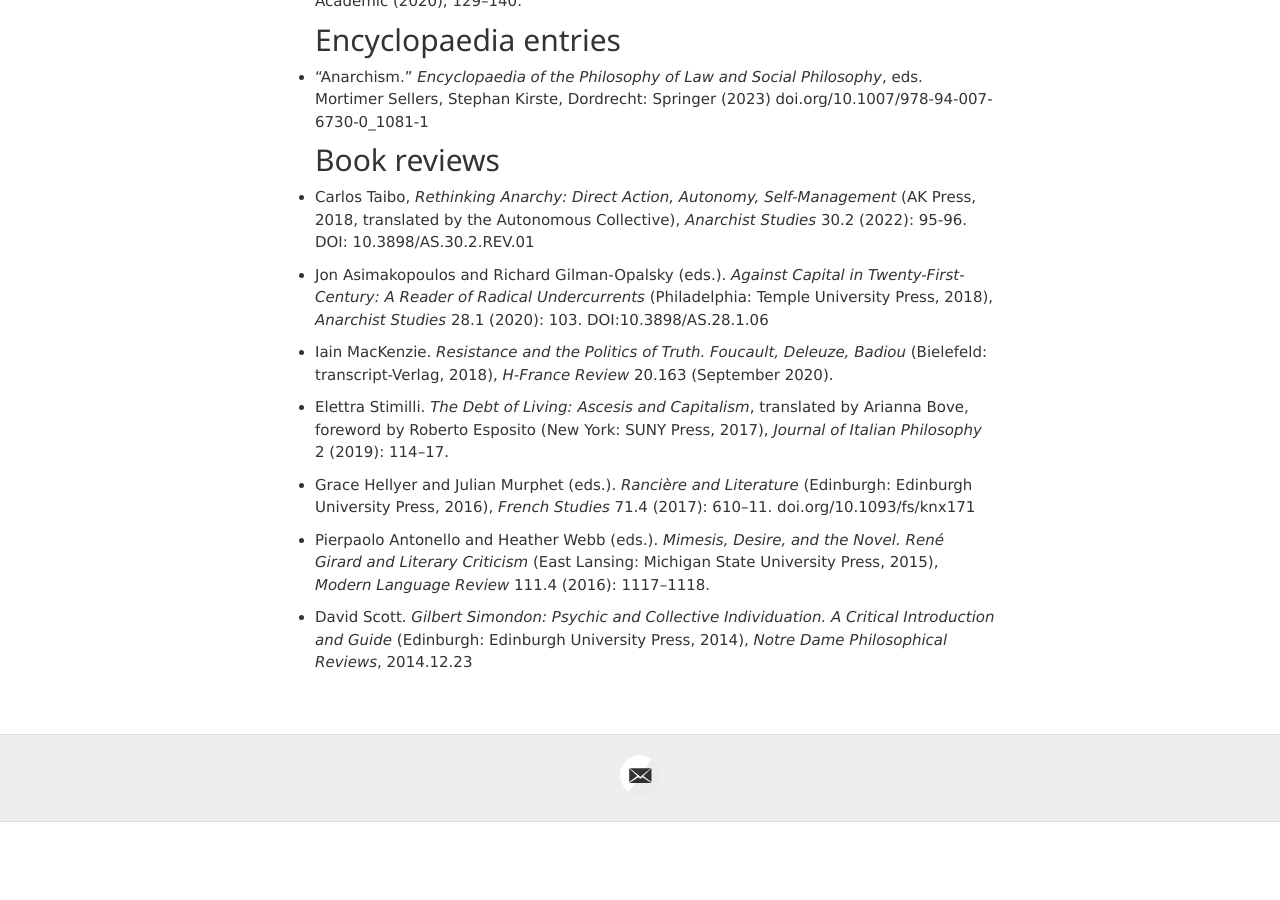
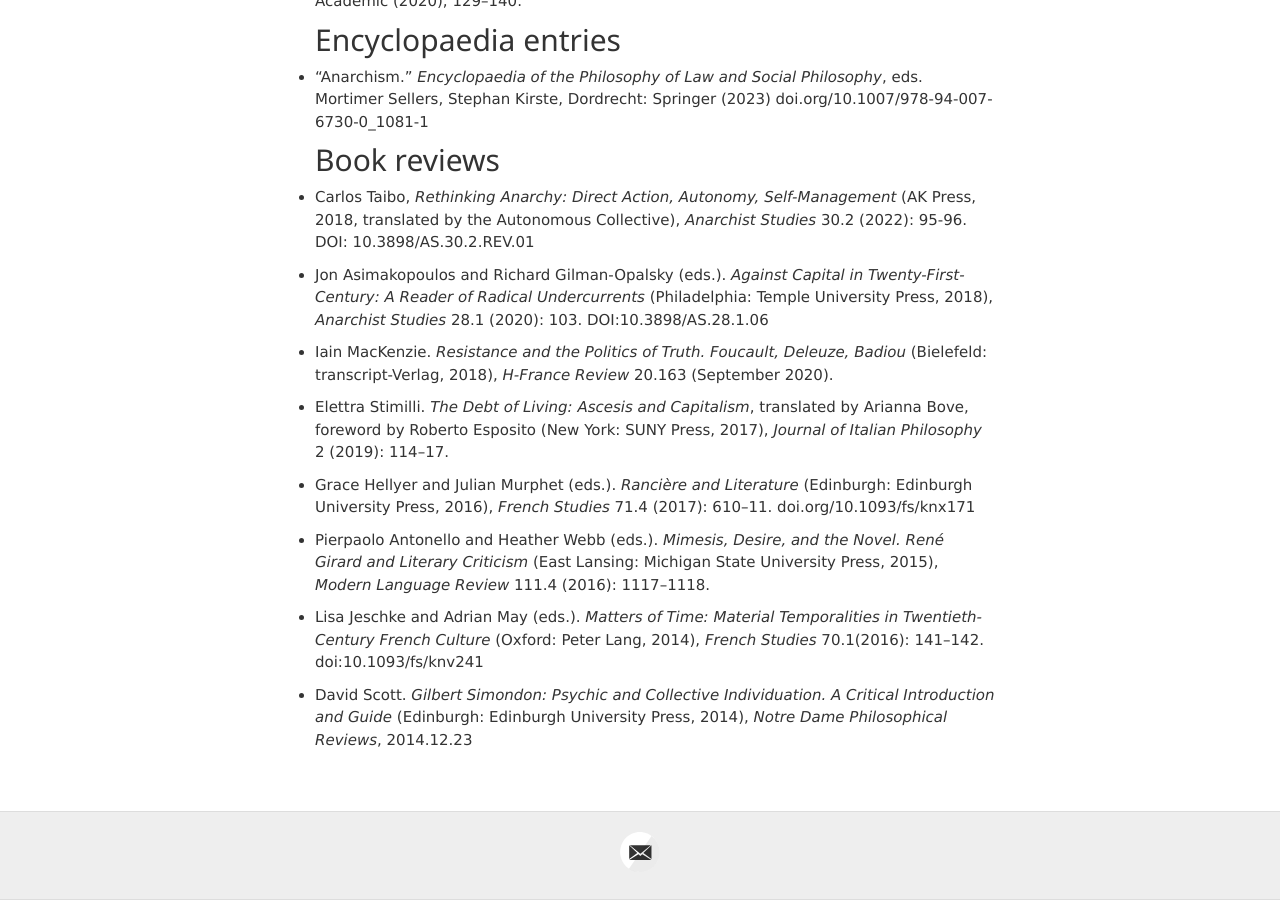
Before and after one commit to IJanicka/IJanicka.github.io, a Jekyll site: the page built from publications.md, in a window 1280 px wide and 900 px high, scrolled down 1913 px. Built offline with Jekyll 4.4.1, drawn with Linux system fonts in a browser that asks for light colours; before the commit the page ends 2735 px from its top, so only the background shows below that.

Commit message:
Update publications.md

```diff
--- a/publications.md
+++ b/publications.md
@@ -56,16 +56,18 @@
 
   <h2>Book reviews</h2>
 
-* Carlos Taibo, *Rethinking Anarchy: Direct Action, Autonomy, Self-Management* (AK Press, 2018, translated by the Autonomous Collective), *Anarchist Studies* 30.2 (2022): 95-96. DOI: 10.3898/AS.30.2.REV.01<br>
+* <a href="../Review by Iwona Janicka_Carlos Taibo_Rethining Anarchy_Anarchist Studies 30.2_2022">Carlos Taibo, *Rethinking Anarchy: Direct Action, Autonomy, Self-Management* (AK Press, 2018, translated by the Autonomous Collective), *Anarchist Studies* 30.2 (2022): 95-96. DOI: 10.3898/AS.30.2.REV.01<a/><br>
 
-* Jon Asimakopoulos and Richard Gilman-Opalsky (eds.). *Against Capital in Twenty-First-Century: A Reader of Radical Undercurrents* (Philadelphia: Temple University Press, 2018), *Anarchist Studies* 28.1 (2020): 103. DOI:10.3898/AS.28.1.06<br>
+* <a href="../Review_Asimakopoulos and Gilman-Opalsky_Against Capital in the 21st century_by Iwona Janicka_Anarchist Studies_2020">Jon Asimakopoulos and Richard Gilman-Opalsky (eds.). *Against Capital in Twenty-First-Century: A Reader of Radical Undercurrents* (Philadelphia: Temple University Press, 2018), *Anarchist Studies* 28.1 (2020): 103. DOI:10.3898/AS.28.1.06<a/><br>
 
-* Iain MacKenzie. *Resistance and the Politics of Truth. Foucault, Deleuze, Badiou* (Bielefeld: transcript-Verlag, 2018), *H-France Review* 20.163 (September 2020).<br>
+* <a href="../Review of Iain MacKenzie_Resistance and the Politics of Truth_vol20no163_2020_Iwona Janicka">Iain MacKenzie. *Resistance and the Politics of Truth. Foucault, Deleuze, Badiou* (Bielefeld: transcript-Verlag, 2018), *H-France Review* 20.163 (September 2020).<a/><br>
 
-* Elettra Stimilli. *The Debt of Living: Ascesis and Capitalism*, translated by Arianna Bove, foreword by Roberto Esposito (New York: SUNY Press, 2017), *Journal of Italian Philosophy* 2 (2019): 114–17.<br>
+* <a href="../13. Iwona Janicka - Review of Stimilli, The Debt of the Living">Elettra Stimilli. *The Debt of Living: Ascesis and Capitalism*, translated by Arianna Bove, foreword by Roberto Esposito (New York: SUNY Press, 2017), *Journal of Italian Philosophy* 2 (2019): 114–17.<a/><br>
 
-* Grace Hellyer and Julian Murphet (eds.). *Rancière and Literature* (Edinburgh: Edinburgh University Press, 2016), *French Studies* 71.4 (2017): 610–11. doi.org/10.1093/fs/knx171<br>
+* <a href="../Janicka_Ranciere and Literature_Review_French Studies">Grace Hellyer and Julian Murphet (eds.). *Rancière and Literature* (Edinburgh: Edinburgh University Press, 2016), *French Studies* 71.4 (2017): 610–11. doi.org/10.1093/fs/knx171<a/><br>
 
-* Pierpaolo Antonello and Heather Webb (eds.). *Mimesis, Desire, and the Novel. René Girard and Literary Criticism* (East Lansing: Michigan State University Press, 2015), *Modern Language Review* 111.4 (2016): 1117–1118.<br>
+* <a href="../MLA Review_Iwona Janicka_Mimesis, Desire and the Novel_111.4, 10. 2016">Pierpaolo Antonello and Heather Webb (eds.). *Mimesis, Desire, and the Novel. René Girard and Literary Criticism* (East Lansing: Michigan State University Press, 2015), *Modern Language Review* 111.4 (2016): 1117–1118.<a/><br>
 
-* David Scott. *Gilbert Simondon: Psychic and Collective Individuation. A Critical Introduction and Guide* (Edinburgh: Edinburgh University Press, 2014), *Notre Dame Philosophical Reviews*, 2014.12.23<br>
+* <a href="../Review_French Studies-2016-Janicka_Matters of Times">Lisa Jeschke and Adrian May (eds.). *Matters of Time: Material Temporalities in Twentieth-Century French Culture* (Oxford: Peter Lang, 2014), *French Studies* 70.1(2016): 141–142. doi:10.1093/fs/knv241<a/><br>
+
+* [David Scott. *Gilbert Simondon: Psychic and Collective Individuation. A Critical Introduction and Guide*](https://ndpr.nd.edu/reviews/gilbert-simondon-s-psychic-and-collective-individuation-a-critical-introduction-and-guide/) (Edinburgh: Edinburgh University Press, 2014), *Notre Dame Philosophical Reviews*, 2014.12.23<br>
```
